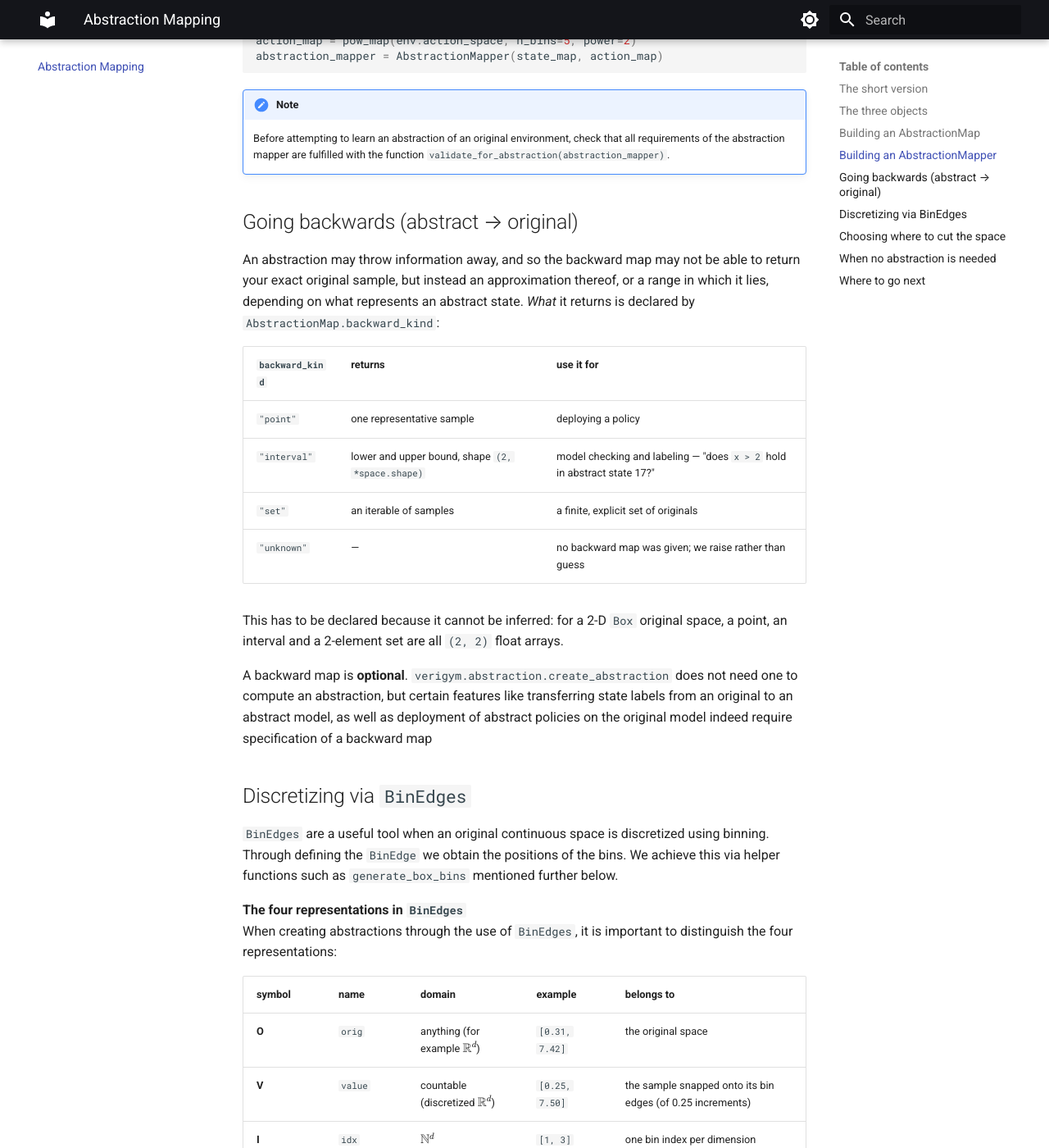
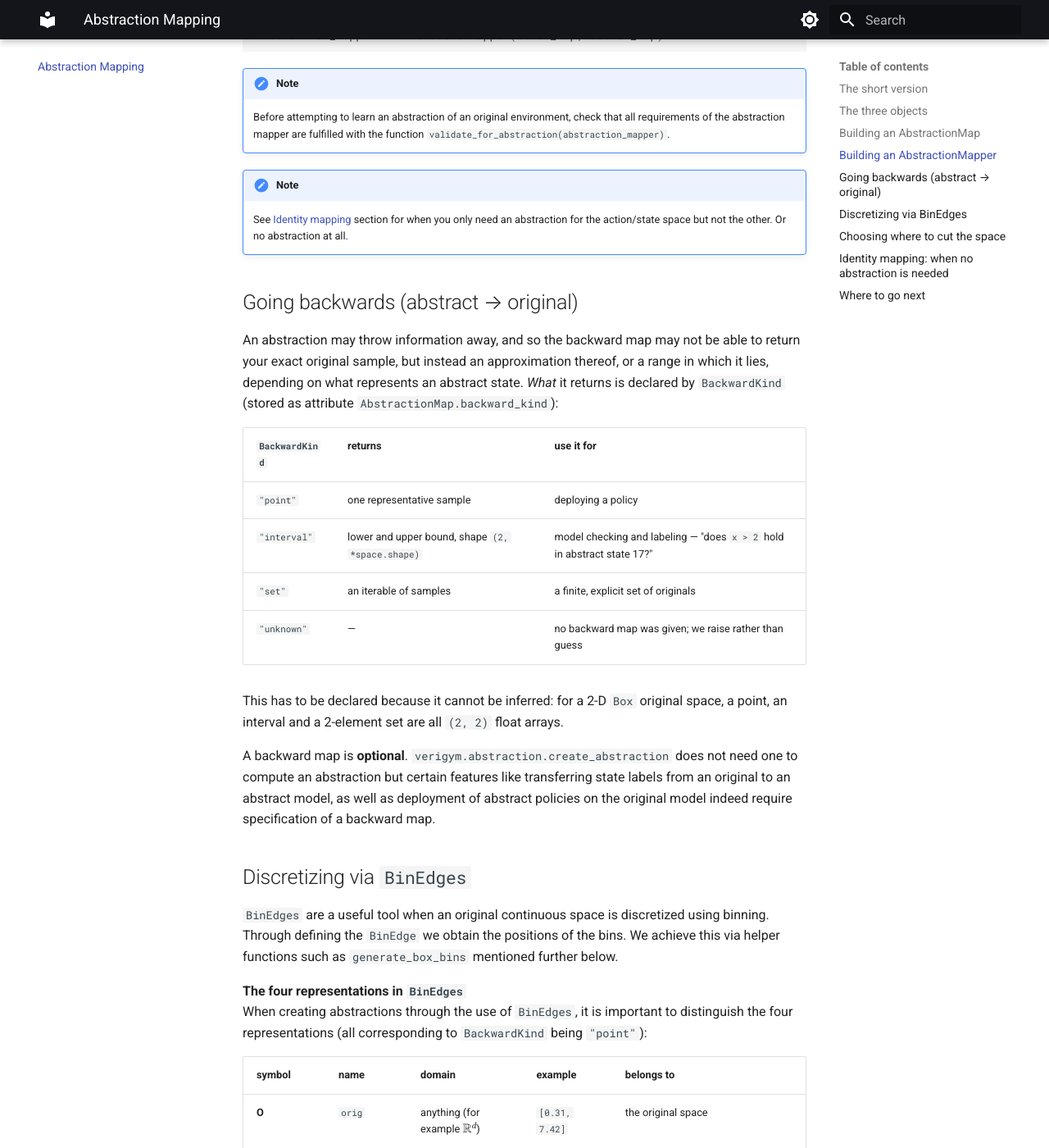
Before and after one commit to ai-fm/VeriGym, an MkDocs documentation site: the page built from docs/abstraction_mapping.md, in a window 1280 px wide and 1400 px high, scrolled down 2359 px. Shown: the whole window at 82% size. Built offline with MkDocs 1.6.1 and Material for MkDocs 9.7.7, drawn with Linux system fonts in a browser that asks for light colours; some of the changed text lies outside the part shown.

Commit message:
added interval to tutorial

````diff
--- a/docs/abstraction_mapping.md
+++ b/docs/abstraction_mapping.md
@@ -51,7 +51,6 @@
 An `AbstractionMap` is just a forward callable, an (optional) backward
 callable, and the abstract space they connect.
 Binning is one way to produce such a mapping as is clustering, tile coding or some irregular partition.
-The simplest alternative example would be to scale any input by `x2`.
 
 ## Building an `AbstractionMap`
 
@@ -100,12 +99,15 @@
     check that all requirements of the abstraction mapper are fulfilled with the
     function `validate_for_abstraction(abstraction_mapper)`.
 
+!!! note Not requiring an abstraction
+    See [Identity mapping](#identity-mapping-when-no-abstraction-is-needed) section for when you only need an abstraction for the action/state space but not the other. Or no abstraction at all.
+
 ## Going backwards (abstract → original)
 
 An abstraction may throw information away, and so the backward map may not be able to return your exact original sample, but instead an approximation thereof, or a range in which it lies, depending on what represents an abstract state.
-*What* it returns is declared by `AbstractionMap.backward_kind`:
+*What* it returns is declared by `BackwardKind` (stored as attribute `AbstractionMap.backward_kind`):
 
-| `backward_kind` | returns | use it for |
+| `BackwardKind` | returns | use it for |
 |---|---|---|
 | `"point"` | one representative sample | deploying a policy |
 | `"interval"` | lower and upper bound, shape `(2, *space.shape)` | model checking and labeling — "does `x > 2` hold in abstract state 17?" |
@@ -115,7 +117,7 @@
 This has to be declared because it cannot be inferred: for a 2-D `Box` original space, a point, an interval and a
 2-element set are all `(2, 2)` float arrays.
 
-A backward map is **optional**. `verigym.abstraction.create_abstraction` does not need one to compute an abstraction, but certain features like transferring state labels from an original to an abstract model, as well as deployment of abstract policies on the original model indeed require specification of a backward map
+A backward map is **optional**. `verigym.abstraction.create_abstraction` does not need one to compute an abstraction but certain features like transferring state labels from an original to an abstract model, as well as deployment of abstract policies on the original model indeed require specification of a backward map.
 
 ## Discretizing via `BinEdges`
 
@@ -124,7 +126,7 @@
 We achieve this via helper functions such as `generate_box_bins` mentioned further below.
 
 **The four representations in `BinEdges`**
-When creating abstractions through the use of `BinEdges`, it is important to distinguish the four representations:
+When creating abstractions through the use of `BinEdges`, it is important to distinguish the four representations (all corresponding to `BackwardKind` being `"point"`):
 
 | symbol | name | domain | example | belongs to |
 |---|---|---|---|---|
@@ -236,8 +238,12 @@
 BinEdges.idx_to_value(index)     # I -> V
 BinEdges.idx_to_orig(index)      # I -> O
 BinEdges.value_to_orig(index)    # V -> O
+BinEdges.idx_to_interval(index)  # I -> (O, O)
 ```
 
+The last function, `BinEdges.idx_to_interval`, returns an interval given an index input.
+This means it returns tuple with lower and upper bound in the original space.
+This corresponds to `BackwardKind` being `"interval"`.
 
 
 ## Choosing where to cut the space
@@ -320,7 +326,7 @@
 !!! warning "data-driven"
     Data-driven will soon be added.
 
-## When no abstraction is needed
+## Identity mapping: when no abstraction is needed
 
 Sometimes we do not need an abstraction of the original space.
 Yet, a function may require an abstraction map nonetheless.
````
Also changed, not shown: other parts of docs/abstraction_mapping.md (+1 -1 lines).
